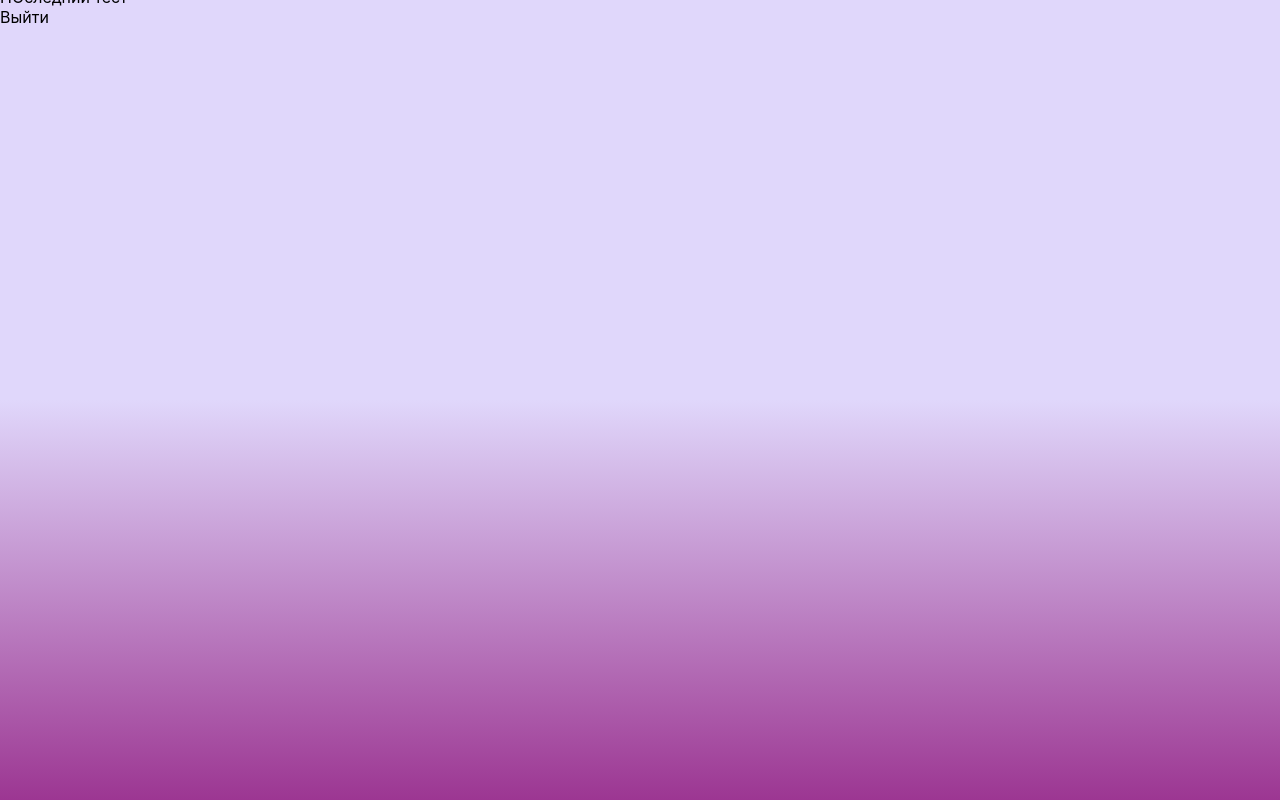
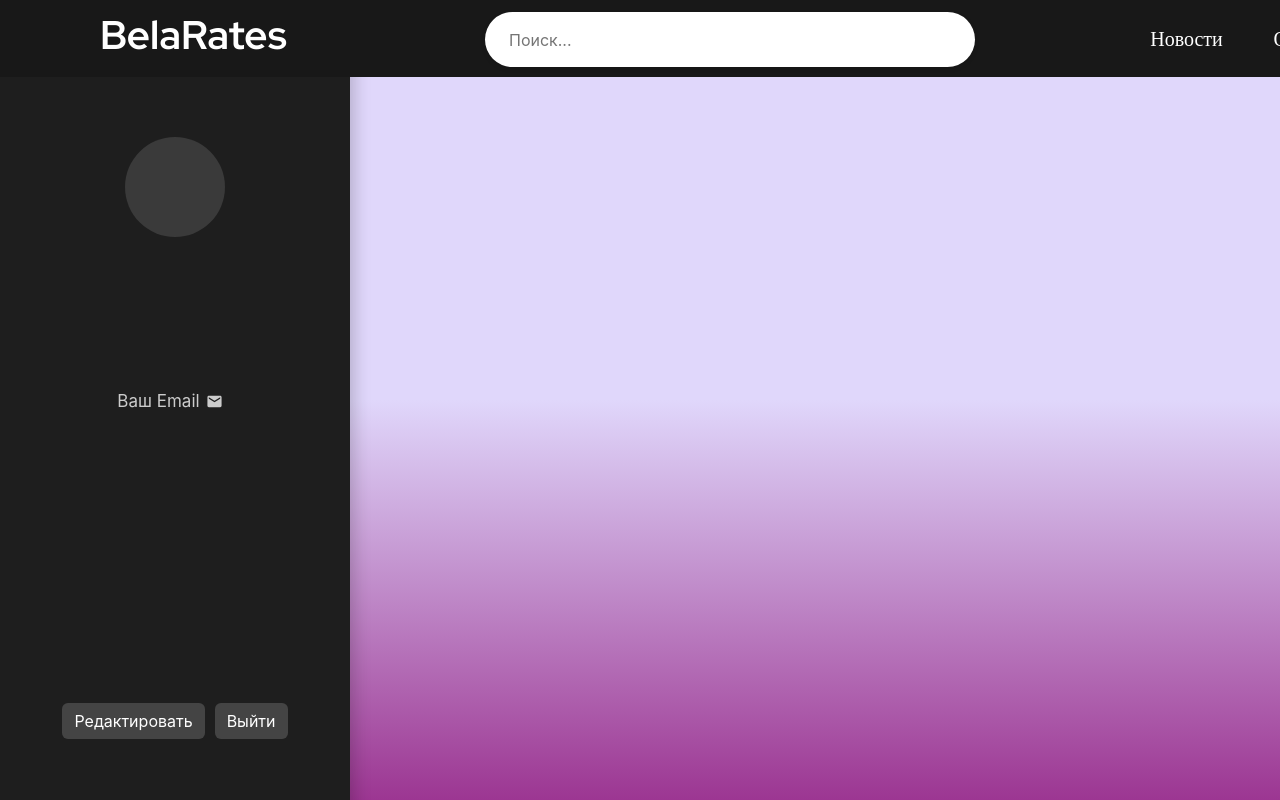
Before and after one commit to Kirill00773/Web1, a React (Create React App) app: page /profil in a window 1280 px wide. Shown: the top 800 px of the page. Built offline with nearby package versions, Linux system fonts and the light colour scheme.

Commit message:
Отображение профиля и добавление редактирования профиля, а так же выход

```diff
--- a/src/Profil/Profil1.jsx
+++ b/src/Profil/Profil1.jsx
@@ -1,25 +1,106 @@
-import React from 'react';
-import { signOut } from 'firebase/auth';
-import { auth } from '../firebase';
+import React, { useEffect, useState } from 'react';
 import { useNavigate } from 'react-router-dom';
+import { getAuth, signOut } from 'firebase/auth';
+import { getFirestore, doc, getDoc, updateDoc } from 'firebase/firestore';
+import { MdEmail } from 'react-icons/md';
+import './Profil2.css'
 
 function Prof(){
-const navigate = useNavigate();
-const handleLogout = async () => {
-        try {
-            await signOut(auth);
-            alert("Вы вышли из аккаунта");
-            navigate('/');
-        } catch (error) {
-            console.error("Ошибка выхода:", error);
+  const navigate = useNavigate();
+  const auth = getAuth();
+  const db = getFirestore();
+  const user = auth.currentUser;
+
+  const [username, setUsername] = useState('');
+  const [editing, setEditing] = useState(false);
+  const [email, setEmail] = useState('');
+
+  useEffect(() => {
+    const fetchUserData = async () => {
+      if (user) {
+        setEmail(user.email);
+        const userRef = doc(db, 'users', user.uid);
+        const userSnap = await getDoc(userRef);
+        if (userSnap.exists()) {
+          setUsername(userSnap.data().username);
         }
+      }
     };
- return(
+    fetchUserData();
+  }, [user]);
+
+  const handleSave = async () => {
+    if (user) {
+      const userRef = doc(db, 'users', user.uid);
+      await updateDoc(userRef, { username });
+      setEditing(false);
+    }
+  };
+
+  const handleLogout = async () => {
+    await signOut(auth);
+    navigate('/login');
+  };
+
+  return(
     <div>
-           <h1>ПОследний тест</h1>
-            <button onClick={handleLogout}>Выйти</button>
+      <header className="bac">
+                <div className="bac-content">
+            <h1 className="Name1">BelaRates</h1>
+            <div className="search-wrapper">
+                        <input
+                            type="text"
+                            className="oval"
+                            placeholder="  Поиск..."
+                        />
+                    </div>
+            <button className="new">Новости</button>
+            <button className="abt">О нас</button>
+            <button className="cat" onClick={() => navigate('/catalog')}>Каталог</button>
+            <div onClick={() => navigate('/profil')} style={{ cursor: 'pointer' }}>
+                <img className="IMG7" src="/img/Page5.svg" alt="Кнопка" />
+            </div>
+            </div>
+            </header>
+
+            <div className="profile-container">
+        <div className="avatar-circle">
+          {username.charAt(0).toUpperCase()}
         </div>
-    );
+        {editing ? (
+  <div className="profile-edit-card">
+    <label className="edit-label">Введите новое имя пользователя:</label>
+    <textarea
+      className="edit-textarea"
+      value={username}
+      onChange={(e) => setUsername(e.target.value)}
+      placeholder="Введите новое имя..."
+      rows="2"
+    />
+  </div>
+) : (
+  <>
+    <h2 className="Nn">{username}</h2>
+    <div className="email-display">
+      <p className="vash-email">Ваш Email</p>
+  <MdEmail className="email-icon" />
+  {email}
+</div>
+
+  </>
+)}
+
+
+        <div className="profile-buttons">
+          <button onClick={() => setEditing(!editing)}>
+            {editing ? 'Отмена' : 'Редактировать'}
+          </button>
+          {editing && <button onClick={handleSave}>Сохранить</button>}
+          <button onClick={handleLogout}>Выйти</button>
+        </div>
+      </div>
+    </div>
+  )
 }
 
 export default Prof;
--- a/src/Profil/Profil2.css
+++ b/src/Profil/Profil2.css
@@ -0,0 +1,131 @@
+.profile-container {
+  background-color: #1e1e1e;
+  color: white;
+  padding: 32px;
+  width: 350px;
+  height: 1000px;
+  text-align: center;
+  box-shadow: 4px 0 16px rgba(0, 0, 0, 0.2);
+  border-radius: 0;
+  display: flex;
+  flex-direction: column;
+  align-items: center;
+  justify-content: center;
+}
+
+
+.avatar-circle {
+  position: absolute;
+  top: 150px;
+  width: 100px;
+  height: 100px;
+  background-color: #3a3a3a;
+  border-radius: 50%;
+  display: flex;
+  align-items: center;
+  justify-content: center;
+  font-size: 32px;
+  font-weight: bold;
+  margin: 0 auto 16px auto;
+}
+
+
+.profile-buttons {
+  position: absolute;
+  top: 700px;
+  margin-top: 16px;
+  display: flex;
+  justify-content: center;
+  gap: 10px;
+  flex-wrap: wrap;
+}
+
+.profile-buttons button {
+  background-color: #444;
+  color: white;
+  padding: 8px 12px;
+  border: none;
+  border-radius: 6px;
+  cursor: pointer;
+  transition: background-color 0.3s;
+}
+
+.profile-buttons button:hover {
+  background-color: #666;
+}
+
+/* Инпут при редактировании */
+.profile-container input {
+  padding: 8px;
+  border: none;
+  border-radius: 6px;
+  font-size: 16px;
+  margin-bottom: 8px;
+  width: 80%;
+  text-align: center;
+}
+.Nn{
+    position: absolute;
+    top: 300px;
+    font-family: 'Red Hat Display', sans-serif;
+    font-weight: 400;
+    font-size: 25px;
+}
+
+.profile-edit-card {
+
+  background-color: #2c2c2c;
+  padding: 20px;
+  border-radius: 12px;
+  width: 100%;
+
+  max-width: 500px;
+  margin: 20px auto;
+  box-shadow: 0 2px 10px rgba(0, 0, 0, 0.3);
+}
+
+.edit-label {
+  display: block;
+  font-weight: bold;
+  margin-bottom: 8px;
+  color: #ccc;
+  font-size: 14px;
+}
+
+.edit-textarea {
+  width: 100%;
+  height: 100px;
+  padding: 12px;
+  background-color: #1f1f1f;
+  border: 1px solid #444;
+  border-radius: 8px;
+  resize: none;
+  font-size: 16px;
+  color: white;
+}
+
+.email-display {
+    position: absolute;
+    top: 400px;
+  display: flex;
+  align-items: center;
+  color: #ccc;
+  font-size: 17px;
+  margin-top: 4px;
+  gap: 6px;
+}
+
+.email-icon {
+  font-size: 17px;
+  margin-right: 20px;
+  color: #ccc;
+}
+
+.vash-email{
+   display: flex;
+  align-items: center;
+ margin-left: 10px;
+  color: #ccc;
+  font-size: 17px;
+
+}
```
